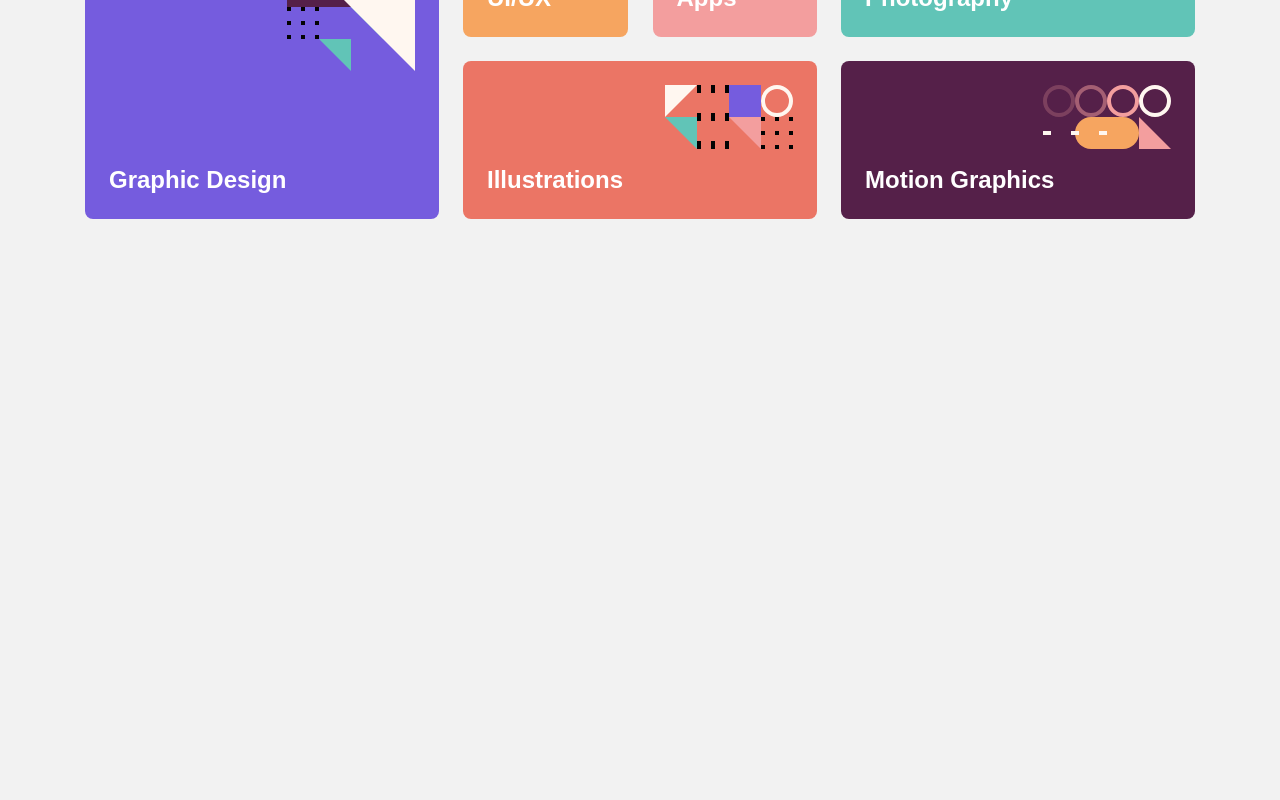
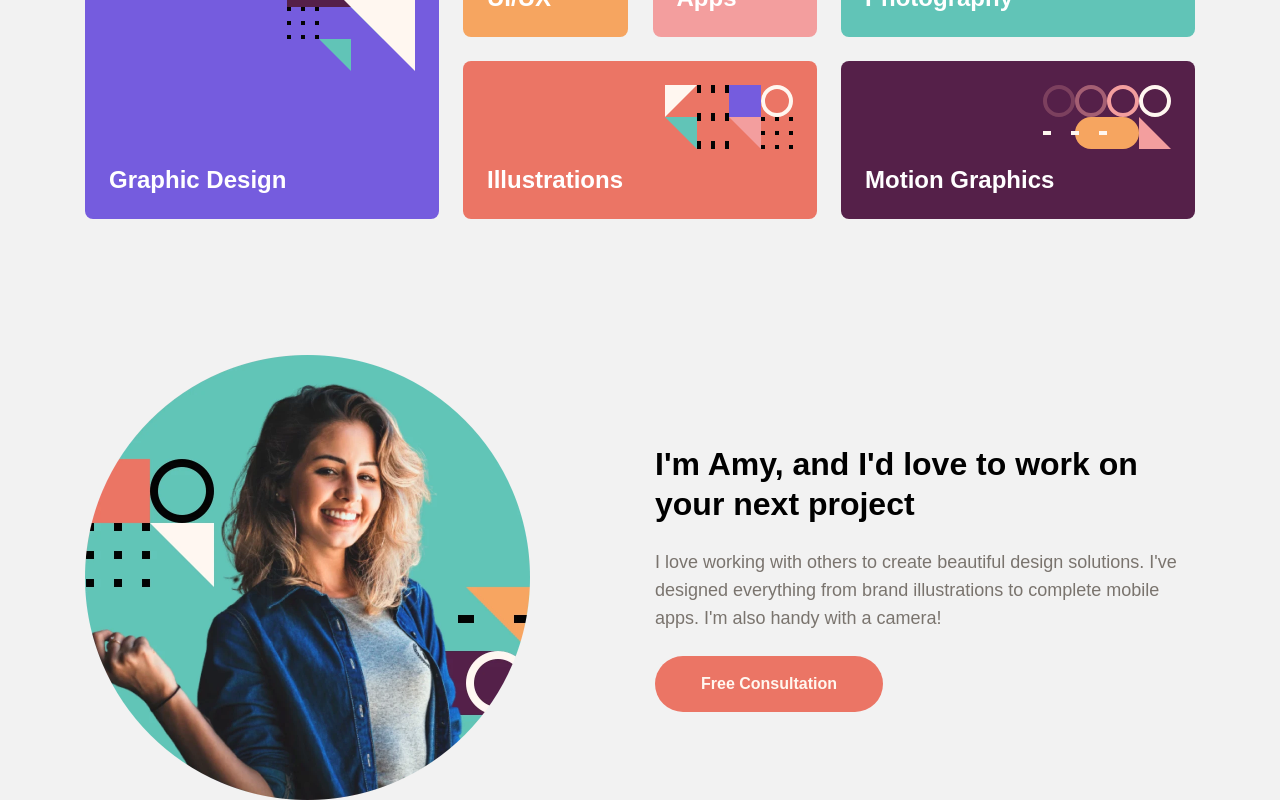
Before and after one commit to mdashfaque-mamdu-au17/single-page-design-portfolio, a React (Create React App) app: page / in a window 1280 px wide. Shown: the part 496-1296 px from the top of the page. Before the commit the page ends 800 px from the top, so only its background shows below. Built offline with nearby package versions, Linux system fonts and the light colour scheme.

Commit message:
completed intro section

```diff
--- a/src/App.js
+++ b/src/App.js
@@ -1,4 +1,5 @@
 import './App.css';
+import IntroSection from './components/IntroSection';
 import Navbar from './components/Navbar';
 import SkillsSection from './components/SkillsSection';
 
@@ -7,6 +8,7 @@ function App() {
     <main className="font-plusJakartaSans">
       <Navbar />
       <SkillsSection />
+      <IntroSection />
     </main>
   );
 }
```
